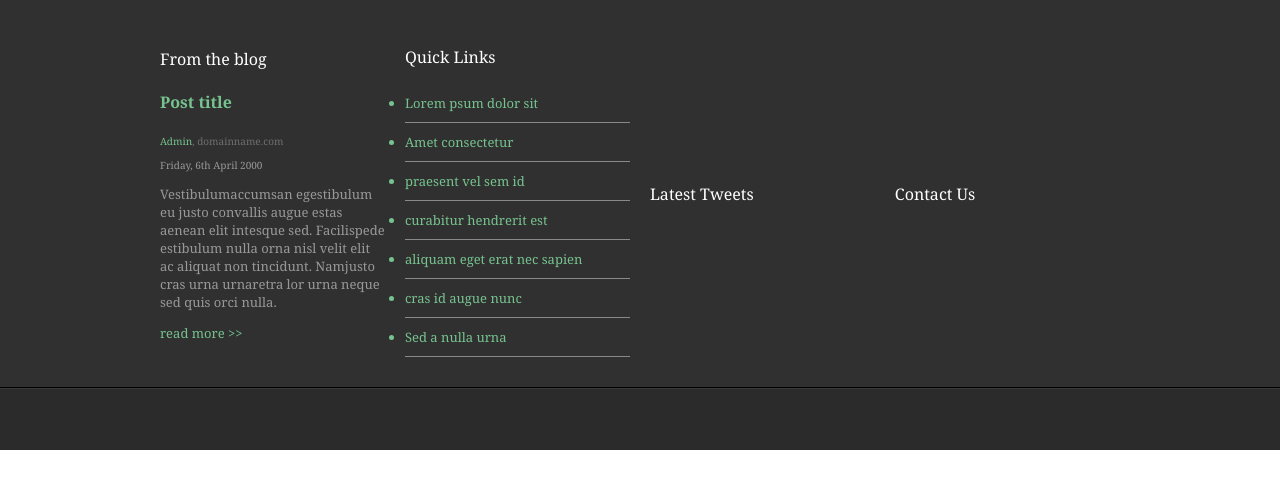
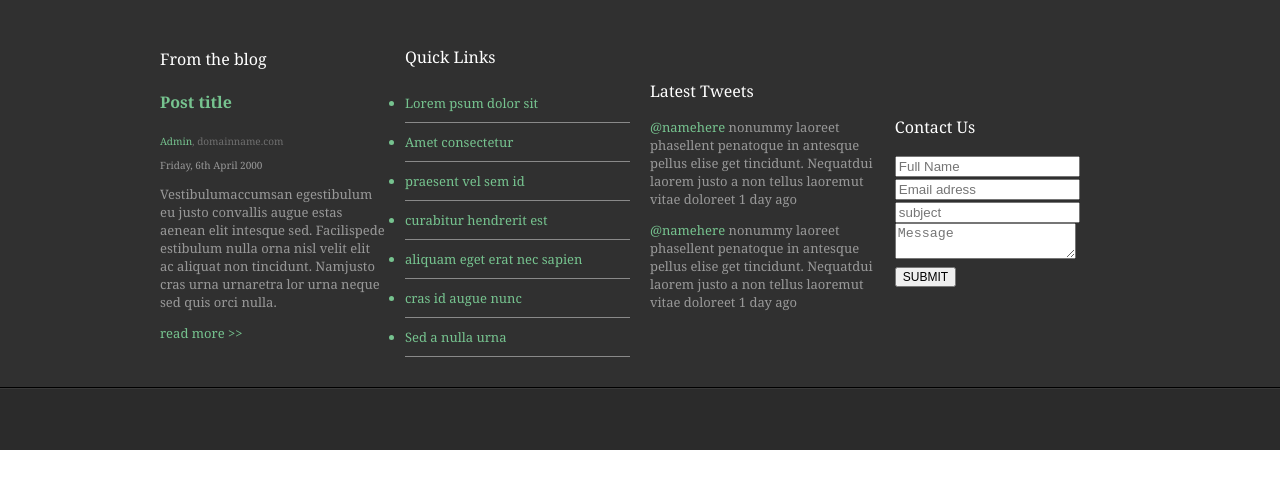
Before and after one commit to Hugo-22/The-Modernist, a plain HTML site: page index.html in a window 1280 px wide. Drawn offline with Linux system fonts and the light colour scheme.

Commit message:
fin footer part1

```diff
--- a/index.html
+++ b/index.html
@@ -23,7 +23,7 @@
 
                     <p class="opa50 t10">Friday, 6th April 2000</p>
 
-                    <p class="opa50 t13">Vestibulumaccumsan egestibulum eu justo convallis augue estas aenean elit
+                    <p class="opa50 t13 line18">Vestibulumaccumsan egestibulum eu justo convallis augue estas aenean elit
                         intesque sed. Facilispede estibulum nulla orna nisl velit elit ac aliquat non tincidunt.
                         Namjusto cras urna urnaretra lor urna neque sed quis orci nulla.</p>
 
@@ -48,14 +48,33 @@
 
                 <div class="row4">
                     <h3 class="titre-footer">Latest Tweets</h3>
+
+                    <p class="t13 line22">
+                        <a href="#">@namehere</a>
+                        <span class="opa50">nonummy laoreet phasellent penatoque in antesque pellus elise get tincidunt. Nequatdui laorem justo a non tellus laoremut vitae doloreet 1 day ago</span>
+                    </p>
+
+                    <p class="t13 line22">
+                        <a href="#">@namehere</a><span class="opa50"> nonummy laoreet phasellent penatoque in antesque pellus elise get tincidunt. Nequatdui laorem justo a non tellus laoremut vitae doloreet 1 day ago</span>
+                    </p>
+
                 </div>
 
 
                 <div class="row4">
                     <h3 class="titre-footer">Contact Us</h3>
+                    <form action="post">
+                        <input type="text" placeholder="Full Name" class="petitForm">
+
+                        <input type="text" placeholder="Email adress" class="petitForm">
+
+                        <input type="text" placeholder="subject" class="petitForm">
+
+                        <textarea name="" id="" class="grandForm" placeholder="Message"></textarea>
+
+                        <button class="button-contact t12">SUBMIT</button>
+                    </form>
                 </div>
-
-
             </div>
         </div>
 
```
